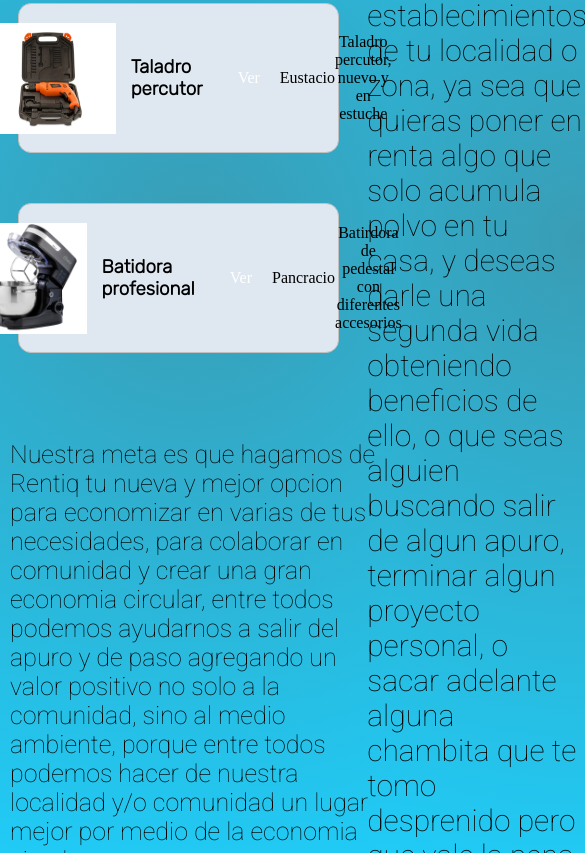
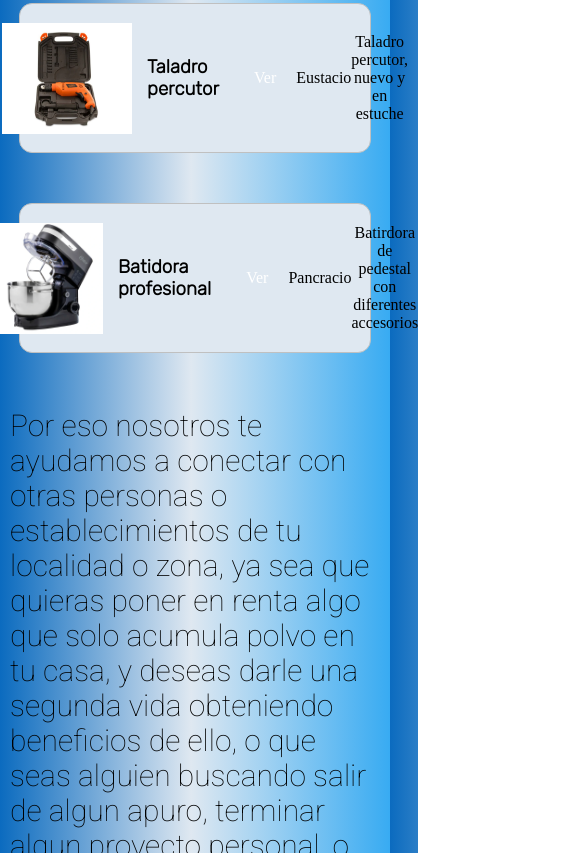
Before and after one commit to FateF-8/PF_Uribe, a website: page index.html in a window 390 px wide. Shown: the part 1164-2017 px from the top of the page, 585 px wide, since content can reach past the window. Drawn offline with nearby package versions, Linux system fonts and the light colour scheme.

Commit message:
Varios cambios, scss de contacto agregado

```diff
--- a/SCSS/Style.scss
+++ b/SCSS/Style.scss
@@ -3,5 +3,6 @@
 @import "home";
 @import "categorias";
 @import "nosotros";
+@import "contacto";
 @import "Registro";
 @import "footer";
--- a/SCSS/_categorias.scss
+++ b/SCSS/_categorias.scss
@@ -32,6 +32,7 @@
     grid-template-columns: $l-column;
     grid-template-rows: auto;
     grid-auto-flow: dense;
+    gap: 18px;
 
 .card_cat {
     @include card_cats();
--- a/SCSS/_footer.scss
+++ b/SCSS/_footer.scss
@@ -1,16 +1,15 @@
 .wrapper {
     grid-area: footer;
     margin: 0 10px 0 10px;
-    min-height: 100vh;
     display: flex;
     flex-direction: column;
 }
 
 .contenido__inicio {
-    flex-grow: 1;
+    flex-grow: 20;
     text-align: center;
     justify-content: center;
-    font-family: "Roboto";
+    font-family: "Rubik";
 }
 
 .Banner_footer {
@@ -22,4 +21,5 @@ footer {
     background-color: #0b6bbf;
     color: white;
     height: 25px;
+    font-family: $titulos;
 }
--- a/SCSS/_home.scss
+++ b/SCSS/_home.scss
@@ -10,7 +10,6 @@ body {
     margin: 0 auto;
     display: grid;
     grid-template-columns: repeat(4, 1fr);
-    grid-template-rows: 250px auto 700px auto;
     grid-template-areas:
     "header header header header"
     "banner banner banner banner"
@@ -41,7 +40,7 @@ body {
     border: 10px;
 }
 
-@media screen and (max-width: 767px) {
+@media screen and (max-width: 892px) {
     .img_banner {
         flex-direction: column;
         width: auto;
@@ -85,11 +84,23 @@ body {
     justify-content: space-around;
     align-items: center;
 }
-@media screen and (max-width: 767px) {
+@media screen and (max-width: 892px) {
     .conten_topcar {
         flex-direction: column;
         width: auto;
     }
+
+    .clasif {
+        grid-area: clasif;
+        display: grid;
+        grid-template-columns: 1fr;
+        grid-template-rows: auto;
+        grid-template-areas:
+        "top"
+        "cards"
+        "textcards";
+        }
+
 }
 
 .cardtop {
--- a/SCSS/_nosotros.scss
+++ b/SCSS/_nosotros.scss
@@ -21,6 +21,9 @@
         width: 80%;
         margin: 0 auto;
         text-align: center;
+        display: flex;
+        flex-direction: row;
+        padding: 20px;
     }
 
     .imagen-ilus {
--- a/SCSS/_variables.scss
+++ b/SCSS/_variables.scss
@@ -19,5 +19,5 @@ $m-column: 1fr 1fr;
 $l-column: repeat(3, 1fr);
 
 /* Background */
-$background-color: rgb(58,156,180);
-$background-gradiente: radial-gradient(circle, rgba(58,156,180,1) 0%, rgba(29,208,253,1) 50%, rgba(69,225,252,1) 100%);
+$background-color: rgb(11,107,191);
+$background-gradiente: linear-gradient(90deg, rgba(11,107,191,1) 0%, rgba(223,232,241,1) 49%, rgba(56,171,242,1) 100%);
```
Also changed, not shown: CSS/Style.css, SCSS/_contacto.scss (added), 1 other file.
